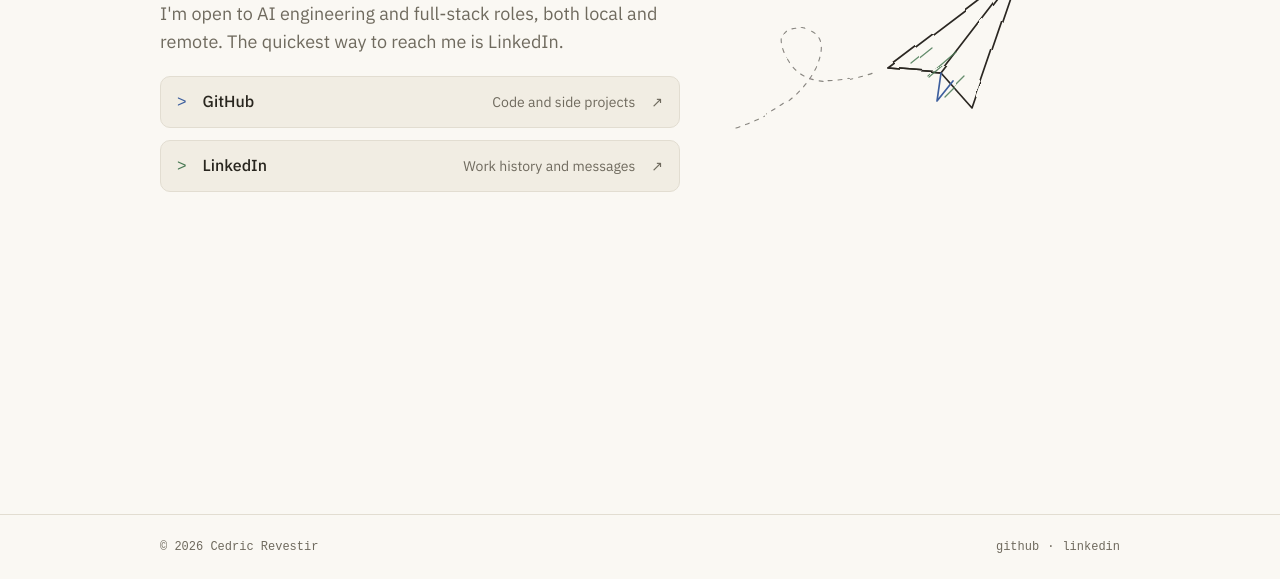
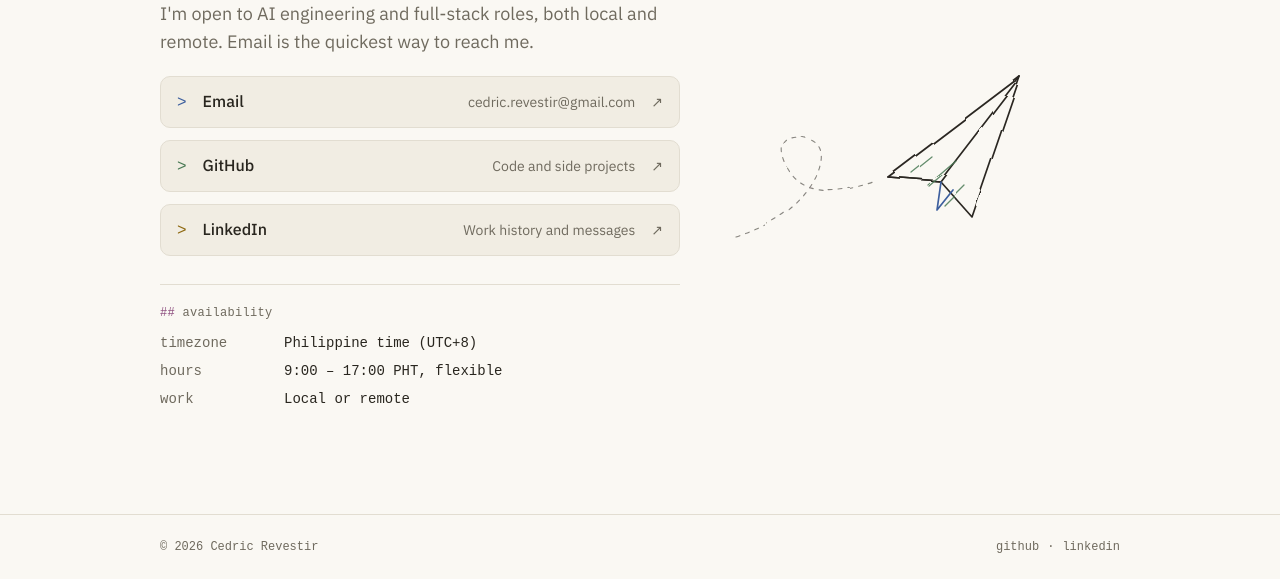
Before and after one commit to CedricRev/cedricrev.github.io, an Astro site: page /contact in a window 1280 px wide. Shown: the part 221-800 px from the top of the page. Built offline with nearby package versions, Linux system fonts and the light colour scheme; Astro itself is replaced by a stand-in of ours.

Commit message:
feat(contact): add email and availability to contact and CV pages

```diff
--- /dev/null
+++ b/src/components/Availability.astro
@@ -0,0 +1,14 @@
+---
+import { profile } from "@/data/profile";
+---
+
+<dl class="grid gap-x-6 gap-y-2 font-mono text-sm sm:grid-cols-[100px_minmax(0,1fr)]">
+  {
+    profile.availability.map((item) => (
+      <>
+        <dt class="text-muted-foreground">{item.label}</dt>
+        <dd>{item.value}</dd>
+      </>
+    ))
+  }
+</dl>
--- /dev/null
+++ b/src/components/EmailLink.astro
@@ -0,0 +1,22 @@
+---
+import { profile } from "@/data/profile";
+
+interface Props {
+  class?: string;
+}
+
+const { class: className } = Astro.props;
+const { user, domain } = profile.email;
+---
+
+<a href="#" data-email-user={user} data-email-domain={domain} class={className}>
+  <slot>{user} [at] {domain}</slot>
+</a>
+
+<script>
+  document.querySelectorAll<HTMLAnchorElement>("[data-email-user]").forEach((link) => {
+    const address = `${link.dataset.emailUser}@${link.dataset.emailDomain}`;
+    link.href = `mailto:${address}`;
+    link.querySelectorAll("[data-email-text]").forEach((el) => (el.textContent = address));
+  });
+</script>
--- a/src/data/profile.ts
+++ b/src/data/profile.ts
@@ -6,6 +6,12 @@ export const profile = {
   location: "Philippines",
   intro:
     "Software engineer who works mainly in Java, builds with C# and .NET at work, and uses TypeScript and Python for web and AI projects. Based in the Philippines and open to local and remote AI engineering roles.",
+  email: { user: "cedric.revestir", domain: "gmail.com" },
+  availability: [
+    { label: "timezone", value: "Philippine time (UTC+8)" },
+    { label: "hours", value: "9:00 – 17:00 PHT, flexible" },
+    { label: "work", value: "Local or remote" },
+  ],
   links: {
     github: "https://github.com/CedricRev",
     linkedin: "https://www.linkedin.com/in/cedricrevestir",
--- a/src/pages/contact.astro
+++ b/src/pages/contact.astro
@@ -1,11 +1,16 @@
 ---
+import Availability from "@/components/Availability.astro";
+import EmailLink from "@/components/EmailLink.astro";
 import PlaneSketch from "@/components/sketches/PlaneSketch.astro";
 import { profile } from "@/data/profile";
 import BaseLayout from "@/layouts/BaseLayout.astro";
 
+const cardClass =
+  "group border-border bg-card hover:border-primary flex flex-wrap items-baseline justify-between gap-x-4 gap-y-1 rounded-lg border px-4 py-3 before:font-mono before:content-['>']";
+
 const channels = [
-  { label: "GitHub", href: profile.links.github, note: "Code and side projects", marker: "before:text-primary" },
-  { label: "LinkedIn", href: profile.links.linkedin, note: "Work history and messages", marker: "before:text-sage" },
+  { label: "GitHub", href: profile.links.github, note: "Code and side projects", marker: "before:text-sage" },
+  { label: "LinkedIn", href: profile.links.linkedin, note: "Work history and messages", marker: "before:text-ochre" },
 ];
 ---
 
@@ -15,19 +20,22 @@ const channels = [
       <p class="text-muted-foreground font-mono text-sm"><span class="text-primary">~</span> $ ping cedric</p>
       <h1 class="font-serif text-4xl font-medium text-balance">Let's work together.</h1>
       <p class="text-muted-foreground max-w-[50ch] text-lg">
-        I'm open to AI engineering and full-stack roles, both local and remote. The quickest way to reach me is LinkedIn.
+        I'm open to AI engineering and full-stack roles, both local and remote. Email is the quickest way to reach me.
       </p>
       <ul class="grid gap-3">
+        <li>
+          <EmailLink class:list={[cardClass, "before:text-primary"]}>
+            <span class="mr-auto font-medium">Email</span>
+            <span class="text-muted-foreground text-sm" data-email-text>
+              {profile.email.user} [at] {profile.email.domain}
+            </span>
+            <span class="text-muted-foreground group-hover:text-primary font-mono text-sm">↗</span>
+          </EmailLink>
+        </li>
         {
           channels.map((c) => (
             <li>
-              <a
-                href={c.href}
-                class:list={[
-                  "group border-border bg-card hover:border-primary flex items-baseline justify-between gap-4 rounded-lg border px-4 py-3 before:font-mono before:content-['>']",
-                  c.marker,
-                ]}
-              >
+              <a href={c.href} class:list={[cardClass, c.marker]}>
                 <span class="mr-auto font-medium">{c.label}</span>
                 <span class="text-muted-foreground text-sm">{c.note}</span>
                 <span class="text-muted-foreground group-hover:text-primary font-mono text-sm">↗</span>
@@ -36,6 +44,12 @@ const channels = [
           ))
         }
       </ul>
+      <div class="border-border mt-2 grid gap-3 border-t pt-5">
+        <h2 class="text-muted-foreground font-mono text-xs font-normal tracking-wide before:text-plum before:content-['##_']">
+          availability
+        </h2>
+        <Availability />
+      </div>
     </div>
     <div class="max-w-xs"><PlaneSketch /></div>
   </div>
--- a/src/pages/cv.astro
+++ b/src/pages/cv.astro
@@ -1,4 +1,6 @@
 ---
+import Availability from "@/components/Availability.astro";
+import EmailLink from "@/components/EmailLink.astro";
 import ExperienceList from "@/components/ExperienceList.astro";
 import Section from "@/components/Section.astro";
 import SkillsGrid from "@/components/SkillsGrid.astro";
@@ -15,6 +17,9 @@ import BaseLayout from "@/layouts/BaseLayout.astro";
       <p class="text-muted-foreground font-mono text-sm"><span class="text-primary">~</span> $ cat cv.md</p>
       <h1 class="font-serif text-4xl font-medium">{profile.name}</h1>
       <p class="text-muted-foreground">{profile.role} · {profile.location}</p>
+      <p class="font-mono text-sm">
+        <EmailLink class="text-primary hover:underline"><span data-email-text>{profile.email.user} [at] {profile.email.domain}</span></EmailLink>
+      </p>
     </div>
     {
       profile.cvPdf ? (
@@ -43,6 +48,10 @@ import BaseLayout from "@/layouts/BaseLayout.astro";
     <SkillsGrid />
   </Section>
 
+  <Section label="availability" tone="plum">
+    <Availability />
+  </Section>
+
   <Section label="education" tone="ochre">
     <ul class="grid gap-3">
       {
```
